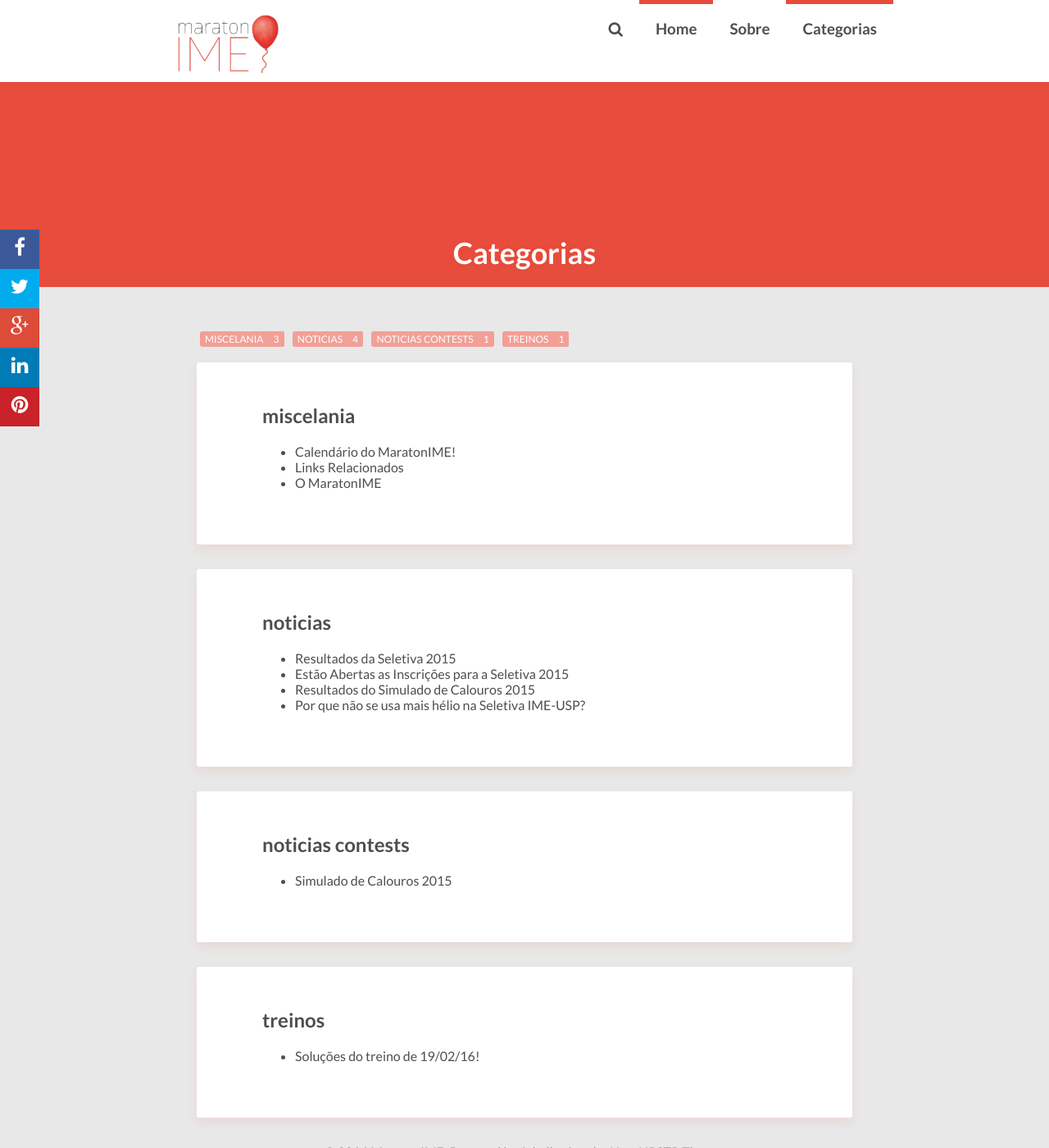
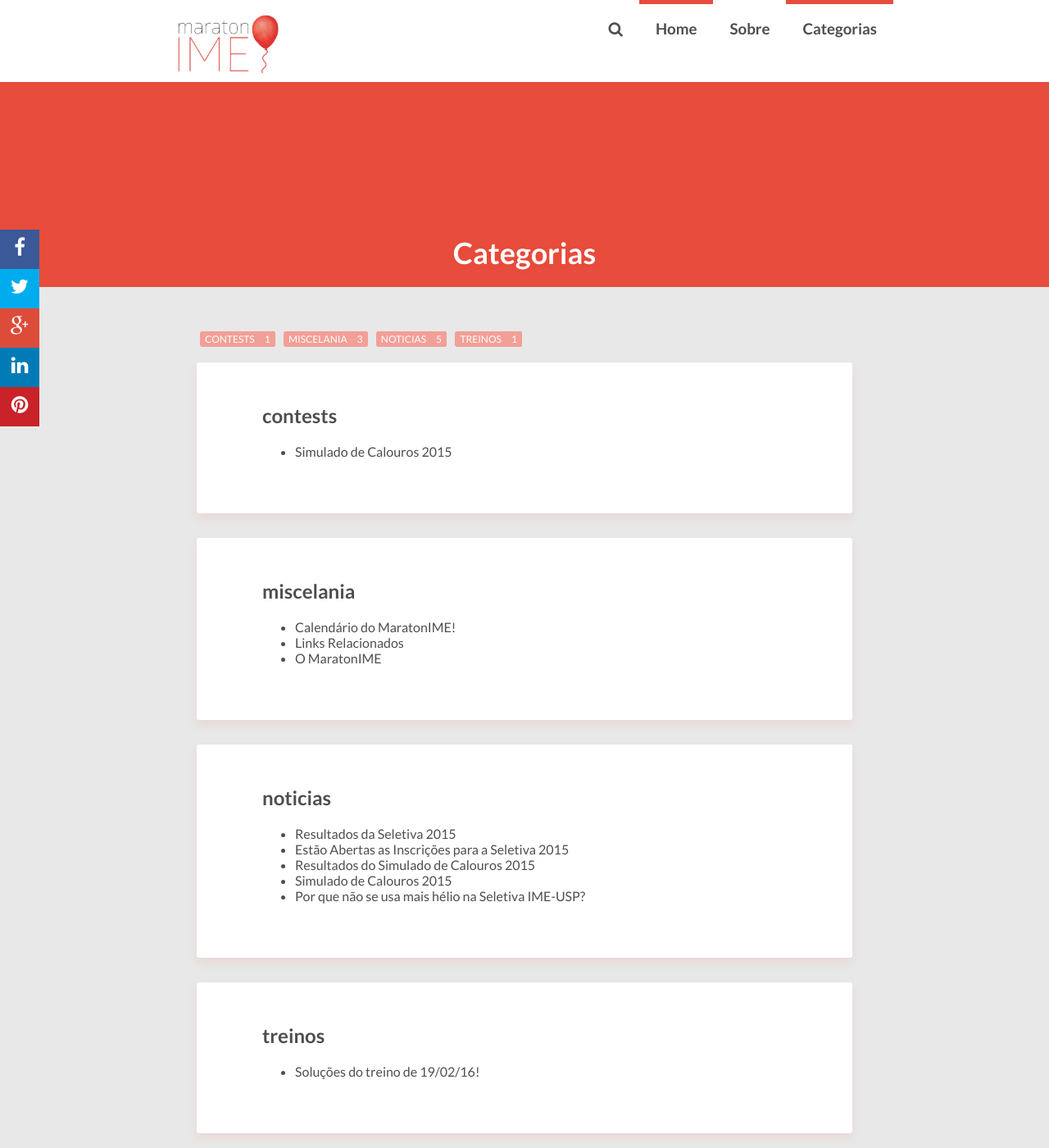
Before and after one commit to maratonusp/blog, a Jekyll site: the page built from categories/index.html, in a window 1280 px wide and 1400 px high. Shown: the whole window at 82% size. Built offline with Jekyll 4.4.1, drawn with Linux system fonts in a browser that asks for light colours; nearby versions of some CDN libraries; comment, search, counter and statistics services are not loaded.

Commit message:
arrumando errinho nas tags

```diff
--- a/_posts/2015-04-16-simulado-de-calouros.markdown
+++ b/_posts/2015-04-16-simulado-de-calouros.markdown
@@ -2,7 +2,7 @@
 layout: post
 title: "Simulado de Calouros 2015"
 date: 2015-04-16 18:19:00
-categories: [noticias contests]
+categories: [noticias,contests]
 ---
 
 Se você achou que a estréia da quinta temporada de Game of Thrones era imperdível espere pelo simulado épico do MaratonIME, que será realizado no dia 24/04 (sexta-feira) as 14h no CEC. A prova foi feita especialmente para vocês bixes, com problemas que podem ser resolvidos usando MAC110 (mais fácil que sobreviver uma temporada nas mãos do George RR Martin) para que vocês possam sentir o gostinho da competição que só os fortes participam, aquela que dispensa comentários, a mais que fabulosa Maratona de Programação. Jon Snow não sabe de nada, mas talvez você saiba, monte seu times de 3 pessoas e se inscrevam no [formulário online](https://docs.google.com/forms/d/1ZO5-sHRgWdurx_BPN-45knWhV6W2R69s8sD3JGHZJF0/viewform?c=0&w=1).
```
